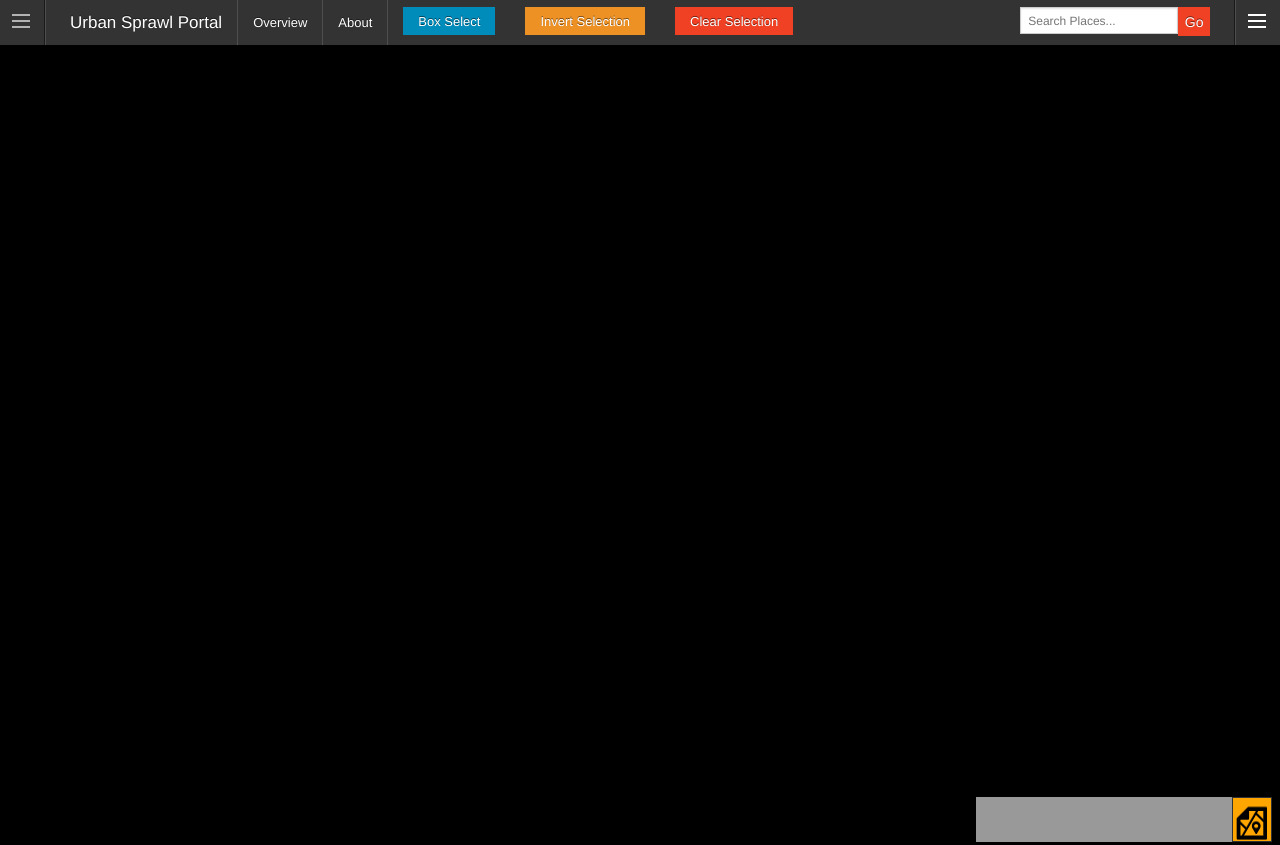
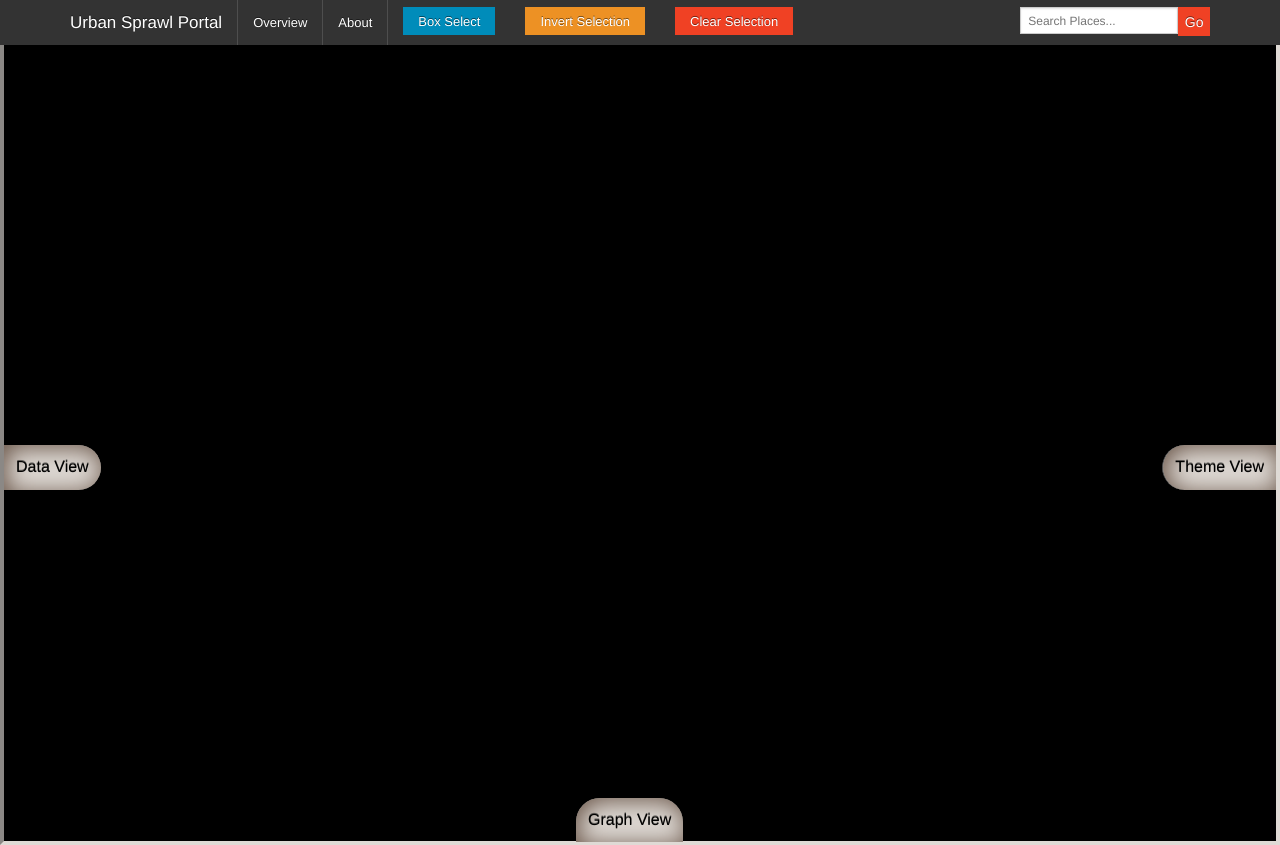
Before and after one commit to iamgollum/UrbanSprawl, a plain HTML site: page index.html in a window 1280 px wide. Drawn offline with nearby package versions, Linux system fonts and the light colour scheme; a script that the page names is missing.

Commit message:
fixed off canvas and buttons

```diff
--- a/css/main.css
+++ b/css/main.css
@@ -43,6 +43,9 @@ nav{
   top: 0px;
   left: 0px;
   z-index: 0;
+  border-right: .3rem inset #DFDAD5;
+  border-left: .3rem inset #DFDAD5;
+  border-bottom: .3rem inset #DFDAD5;
 }
 
 /* Fix img stretch for fluid container */
@@ -67,38 +70,108 @@ position: relative;
 width: 1400px;
 }
 
+section.left-small, section.right-small, section.bottom-small{
+	z-index: 9999;
+	border-right: none;
+	box-shadow: none;
+
+	background-color:#DFDAD5;
+
+/* 	height: auto;
+	width: 7rem; */
+	width: auto;
+	line-height: 1.25rem;
+
+	-moz-box-shadow: 3px 3px 25px #685447 inset;
+	-webkit-box-shadow: 3px 3px 25px #685447 inset;
+	-o-box-shadow: 3px 3px 25px #685447 inset;
+	-ms-box-shadow: 3px 3px 25px #685447 inset;
+	box-shadow: 3px 3px 25px #685447 inset;
+	padding: .75rem;
+}
+
+section.left-small a, section.right-small a, section.bottom-small a{
+color: #000;
+}
+
+section.right-small{
+	top: 50%;
+	right: .25rem;
+
+  -webkit-border-top-left-radius: 1.5rem;
+  -webkit-border-top-right-radius: 0rem;
+  -webkit-border-bottom-right-radius: 0rem;
+  -webkit-border-bottom-left-radius: 1.5prem;
+
+  -moz-border-radius-topleft: 1.5rem;
+  -moz-border-radius-topright: 0rem;
+  -moz-border-radius-bottomright: 0rem;
+  -moz-border-radius-bottomleft: 1.5rem;
+
+  border-top-left-radius: 1.5rem;
+  border-top-right-radius: 0rem;
+  border-bottom-right-radius: 0rem;
+  border-bottom-left-radius: 1.5rem;
+}
+
+section.left-small{
+
+   top: 50%;
+   left: .25rem;
+
+  -webkit-border-top-left-radius: 0rem;
+  -webkit-border-top-right-radius: 1.5rem;
+  -webkit-border-bottom-right-radius: 1.5rem;
+  -webkit-border-bottom-left-radius: 0prem;
+
+  -moz-border-radius-topleft: 0rem;
+  -moz-border-radius-topright: 1.5rem;
+  -moz-border-radius-bottomright: 1.5rem;
+  -moz-border-radius-bottomleft: 0rem;
+
+  border-top-left-radius: 0px;
+  border-top-right-radius: 1.5rem;
+  border-bottom-right-radius: 1.5rem;
+  border-bottom-left-radius: 0rem;
+}
+
+section.bottom-small{
+
+	position: absolute;
+	bottom: .20rem;
+	left: 45%;
+
+  -webkit-border-top-left-radius: 1.5rem;
+  -webkit-border-top-right-radius: 1.5rem;
+  -webkit-border-bottom-right-radius: 0rem;
+  -webkit-border-bottom-left-radius: 0rem;
+
+  -moz-border-radius-topleft: 1.5rem;
+  -moz-border-radius-topright: 1.5rem;
+  -moz-border-radius-bottomright: 1.5rem;
+  -moz-border-radius-bottomleft: 0rem;
+
+  border-top-left-radius: 1.5rem;
+  border-top-right-radius: 1.5rem;
+  border-bottom-right-radius: 0rem;
+  border-bottom-left-radius: 0rem;
+}
+
+
 #info{
-	bottom: .20rem;
-	right: 2rem;
+	bottom: 2rem;
+	right: .5rem;
 	z-index: 1;
 	position: absolute;
-	background-color: #999;
-	color: #333;
-	width: 17rem;
+	background-color: none; /*#999*/
+	color: red; /*333*/
+	width: 15rem;
 	height: 2.8125rem;
 	overflow: auto;
-	line-height: 3rem;
+	line-height: 2.8125rem;
 	text-align: center;
 	font-weight: bold;
 }
-#map-toggle{
-	bottom: .20rem;
-	right: 0.50rem;
-	z-index: 3;
-	position: absolute;
-	font-size: 36px;
-	height: 2.8125rem;
-	line-height: 2.8125rem;
-	display: block;
-	background-color: orange;
-	border: 1px solid #333;
-	padding: .25rem;
-}
-
-#map-toggle a{
-	color: black;
-}
-
 .warning{
 	background-color: #ED9124 !important;
 }
--- a/index.html
+++ b/index.html
@@ -22,14 +22,7 @@
   </head>
 
 <body>
-	<div class="off-canvas-wrap">
-	  <div class="inner-wrap">
-
 	    <nav class="tab-bar">
-	      <section class="left-small">
-	        <a class="left-off-canvas-toggle menu-icon" ><span></span></a>
-	      </section>
-
 		  <!-- TOP NAV BAR -->
 	      <section class="middle tab-bar-section">
 
@@ -82,13 +75,17 @@
 
 	      </section>
 
-	      <section class="right-small">
-	        <a class="right-off-canvas-toggle menu-icon" ><span></span></a>
-	      </section>
-
 	    </nav>
 
 	    <!-- Histogram Tool Bar: LEFT SIDE -->
+
+	    <section class="main-section off-canvas-wrap" data-offcanvas>
+	      <div id="container" class="inner-wrap">
+
+		      <section class="left-small">
+		        <a class="left-off-canvas-toggle" >Data View</a>
+		      </section>
+
 				<aside id="histogram" class="left-off-canvas-menu">
 					      <ul class="off-canvas-list">
 					        <li>
@@ -194,6 +191,19 @@
 
 					    </aside>
 
+		      <div id="sprawl-map"></div>
+		      <aside id="info"></aside>
+		      <section id="map-toggle" class="bottom-small"><a class="#">Graph View</a></section>
+
+		      <aside id="graph-overlay" style="display: none;" class="google-visualization-controls-theme-plus">
+				<div id="slider"></div>
+				<div id="chart"></div>
+		      </aside>
+
+			  <section class="right-small">
+		        <a class="right-off-canvas-toggle" >Theme View</a>
+		      </section>
+
 				<!-- Theme and Data Management Tool Bar: RIGHT SIDE -->
 			    <aside class="right-off-canvas-menu">
 			      <ul class="off-canvas-list">
@@ -276,17 +286,6 @@
 			      </ul>
 			    </aside>
 
-
-	    <section class="main-section">
-	      <div id="container">
-		      <div id="sprawl-map"></div>
-		      <aside id="info"></aside>
-		      <aside id="map-toggle"><a class="#"><i class="fi-map"></i></a></aside>
-
-		      <aside id="graph-overlay" style="display: none;" class="google-visualization-controls-theme-plus">
-				<div id="slider"></div>
-				<div id="chart"></div>
-		      </aside>
 	      </div>
 	    </section>
 
--- a/js/main.js
+++ b/js/main.js
@@ -6,8 +6,8 @@ function main(){
 		mapTypeId: google.maps.MapTypeId.ROADMAP,
 		disableDefaultUI: true,
 		disableDoubleClickZoom: false,
-		panControl: true,
-		draggable: false,
+		panControl: false,
+		draggable: true,
 	    mapTypeControl: true,
 	    mapTypeControlOptions: {
 	      style: google.maps.MapTypeControlStyle.DROPDOWN_MENU
--- a/js/portal/portal.js
+++ b/js/portal/portal.js
@@ -274,9 +274,9 @@
 		        $("#box-select").css("color","#FFFFFF");
 		    }
 
-/*		    themap.setOptions({
-		        draggable: false
-		    });*/
+		    themap.setOptions({
+		        draggable: true
+		    });
 		});
 
 	}
```
Lines whose indentation alone changed are shown as unchanged.
